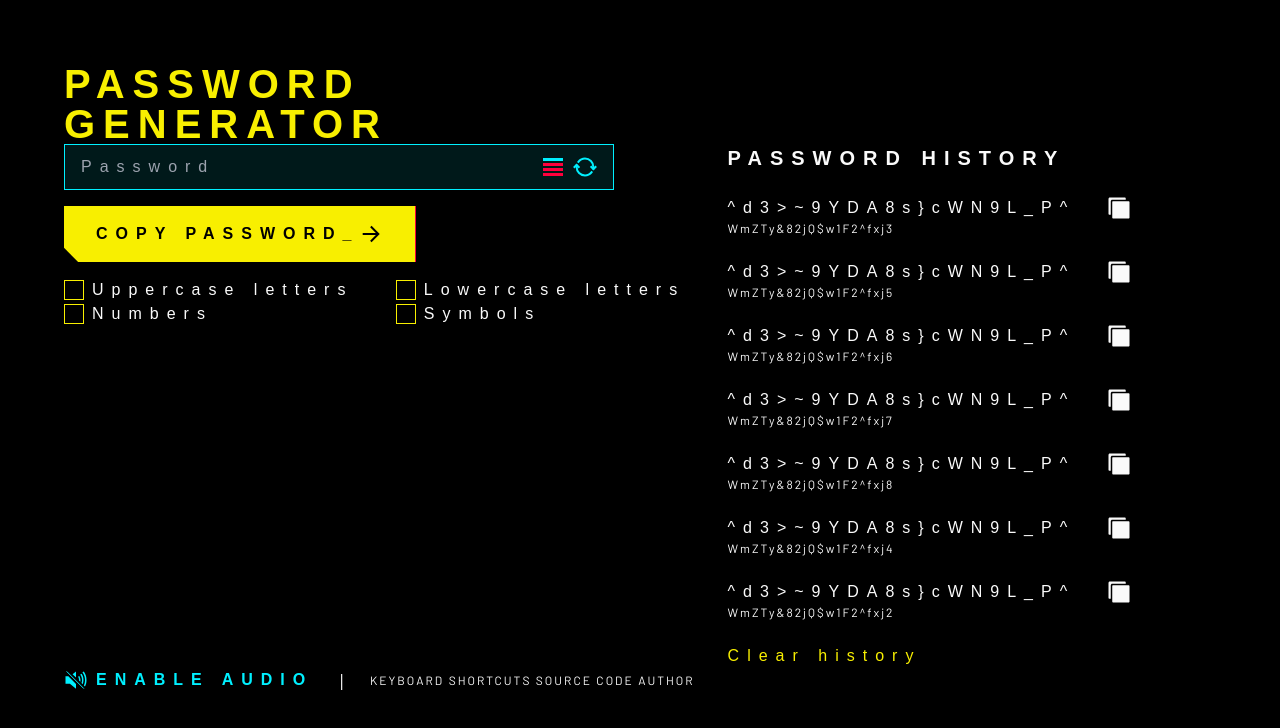
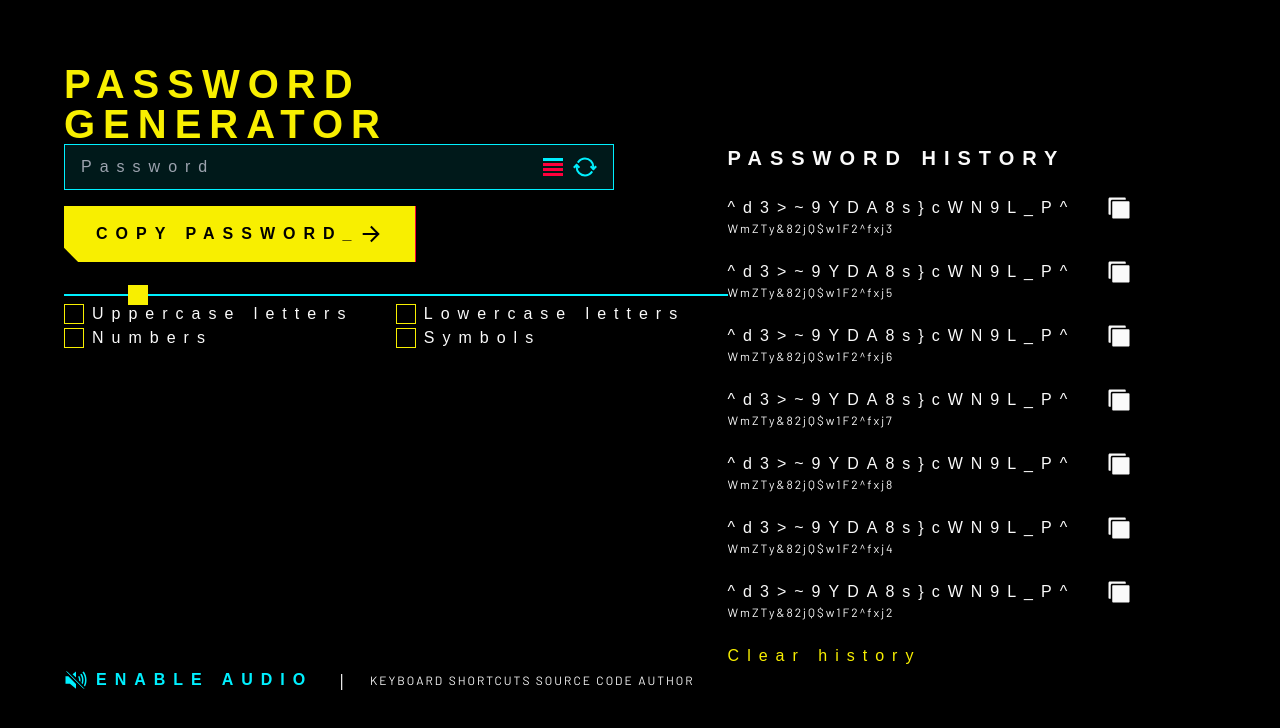
Before and after one commit to haris-75/password-generator, a React (Vite) app: page / in a window 1280 px wide. Shown: the top 728 px of the page. Built offline with nearby package versions, Linux system fonts and the light colour scheme; a web font is replaced by a local one.

Commit message:
Add Password Slider

```diff
--- a/src/common/ui/Slider.jsx
+++ b/src/common/ui/Slider.jsx
@@ -1,6 +1,36 @@
 
-export function Slider() {
+export const Slider = ({
+    min = 0,
+    max = 50,
+    id,
+    value,
+    onChange,
+    name,
+    className = '',
+}) => {
     return (
-        <div>Slider</div>
-    )
-}
+        <div className={className}>
+            <input
+                type="range"
+                id={id}
+                name={name}
+                min={min}
+                max={max}
+                className="w-full h-[2px] bg-secondary appearance-none cursor-pointer accent-primary
+                [&::-webkit-slider-thumb]:appearance-none
+                [&::-webkit-slider-thumb]:h-5
+                [&::-webkit-slider-thumb]:w-5
+                [&::-webkit-slider-thumb]:bg-primary
+                [&::-webkit-slider-thumb]:border-2
+                [&::-webkit-slider-thumb]:hover:bg-warning
+                [&::-moz-range-thumb]:h-5
+                [&::-moz-range-thumb]:w-5
+                [&::-moz-range-thumb]:bg-primary
+                [&::-moz-range-thumb]:border-2
+                [&::-moz-range-thumb]:hover:bg-warning"
+                onChange={onChange}
+                value={value}
+            />
+        </div>
+    );
+};
--- a/src/components/PasswordGenerator.jsx
+++ b/src/components/PasswordGenerator.jsx
@@ -1,17 +1,26 @@
 import { CHECKBOX_LIST } from '@constants';
 import { ArrowIcon } from '@svg';
-import { Button, Checkbox, Input } from '@ui';
-import { useState } from 'react';
+import { Button, Checkbox, Input, Slider } from '@ui';
+import { useEffect, useState } from 'react';
 
 export function PasswordGenerator() {
     const [checkboxObj, setCheckboxObj] = useState({ ...CHECKBOX_LIST });
     const [password, setPassword] = useState('');
     const onChangeHandler = (e, id) => setCheckboxObj({ ...checkboxObj, [id]: { value: e.target.checked, label: checkboxObj?.[id]?.label } });
-
+    const [sliderValue, setSliderValue] = useState(5);
+    useEffect(() => {
+        console.log('onChangeHandler', sliderValue)
+    }, [sliderValue])
     return (
         <div>
             <Input value={password} onChange={(e) => setPassword(e.target.value)} placeholder='Password' />
             <Button variant='primary'> Copy Password_ <ArrowIcon color='black' /></Button>
+            <Slider
+                value={sliderValue}
+                onChange={(e) => setSliderValue(e.target.value)}
+                id="password-slider"
+                name="password-slider"
+            />
             <div className='grid grid-cols-2 grid-row-2'>
                 {Object.keys(checkboxObj)?.map((id) =>
                     <Checkbox
```
